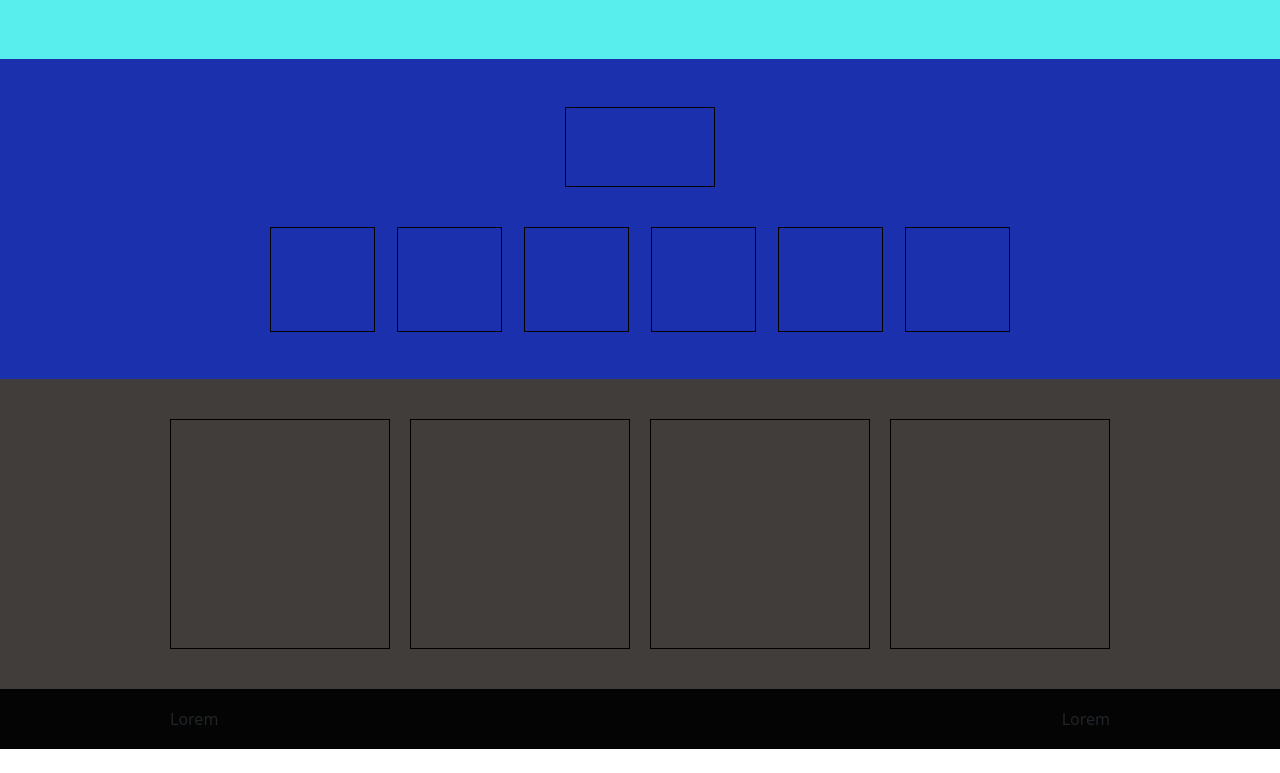
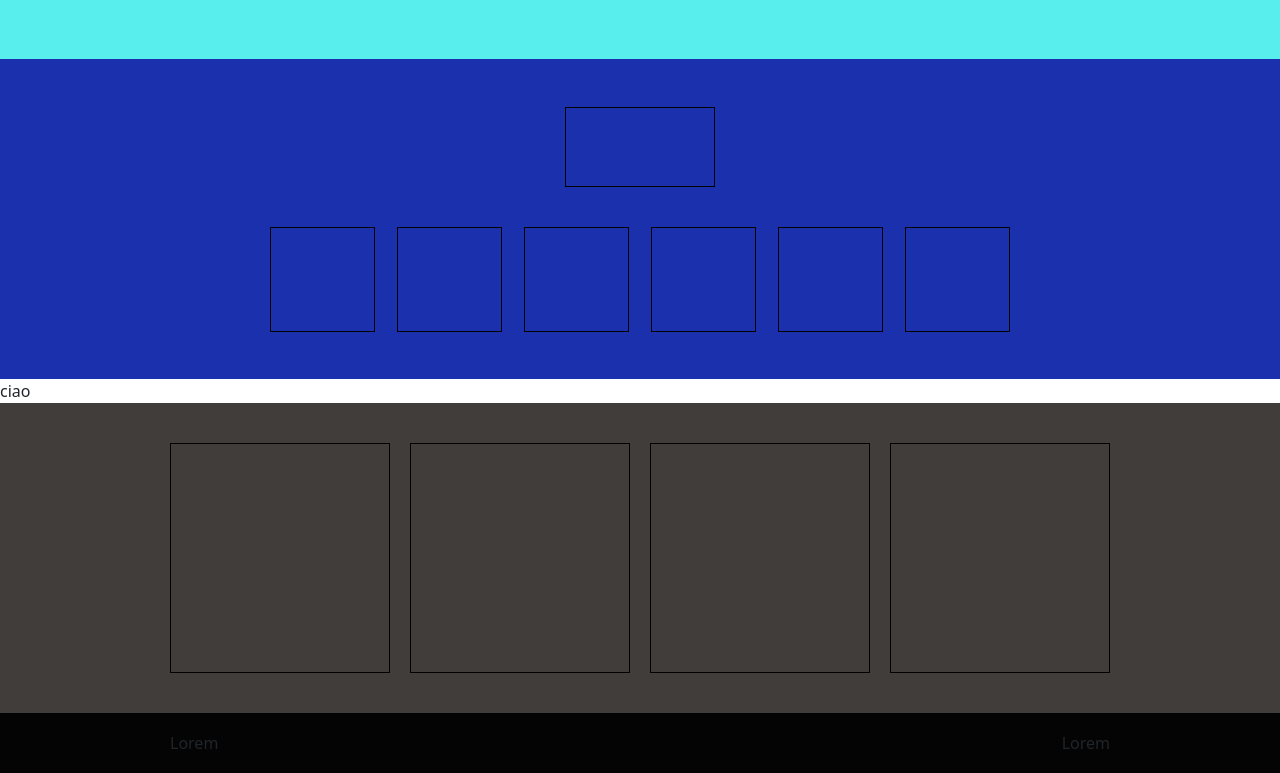
Before and after one commit to MatteoRossi01/Keynote, a Vue app in the folder keynote/: page / in a window 1280 px wide. Shown: the part 3616-4389 px from the top of the page. Before the commit the page ends 4365 px from the top, so only its background shows below. Built offline with nearby package versions, Linux system fonts and the light colour scheme.

Commit message:
prova push

```diff
--- a/keynote/src/components/MyMain.vue
+++ b/keynote/src/components/MyMain.vue
@@ -33,6 +33,8 @@
         <Sponsor/>
         <!-- Sponsor Box -->
 
+        <div>ciao</div>
+
     </section>
 </template>
 
```
